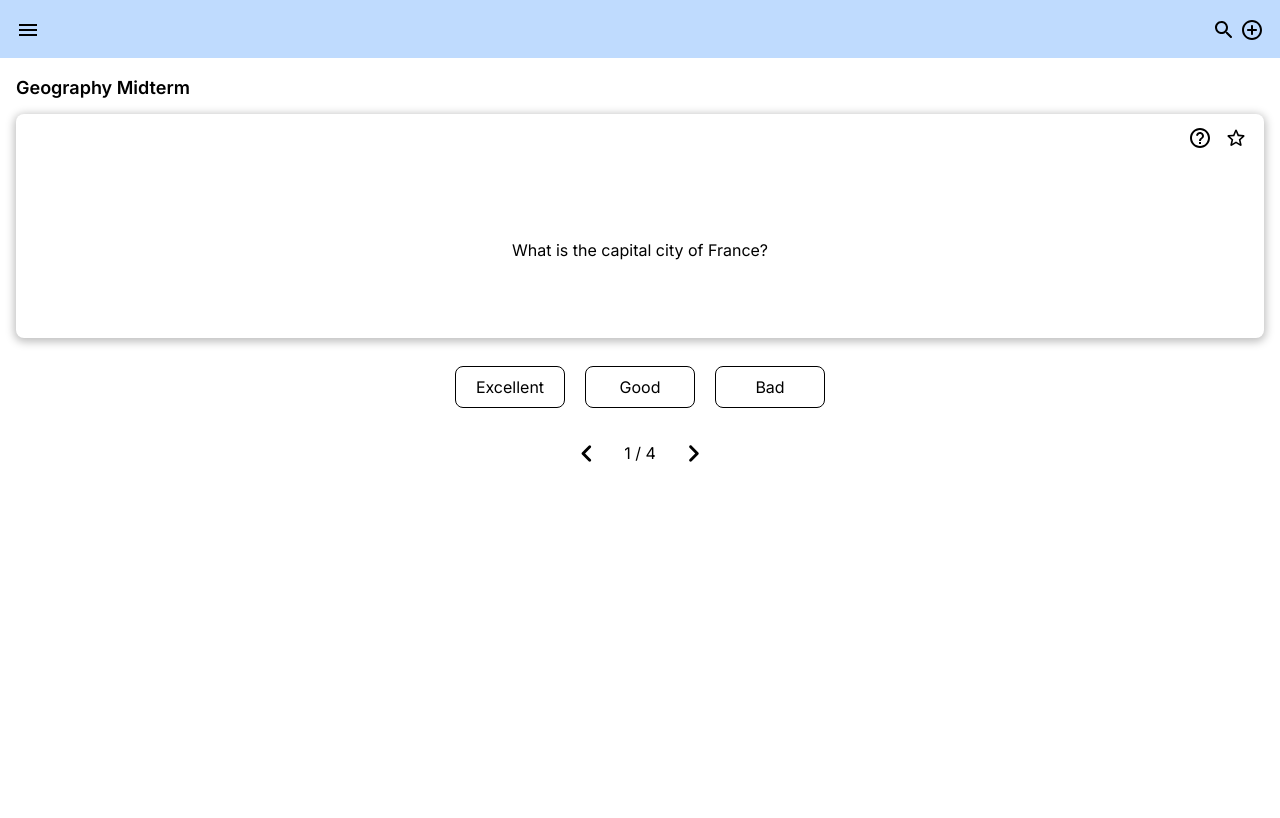
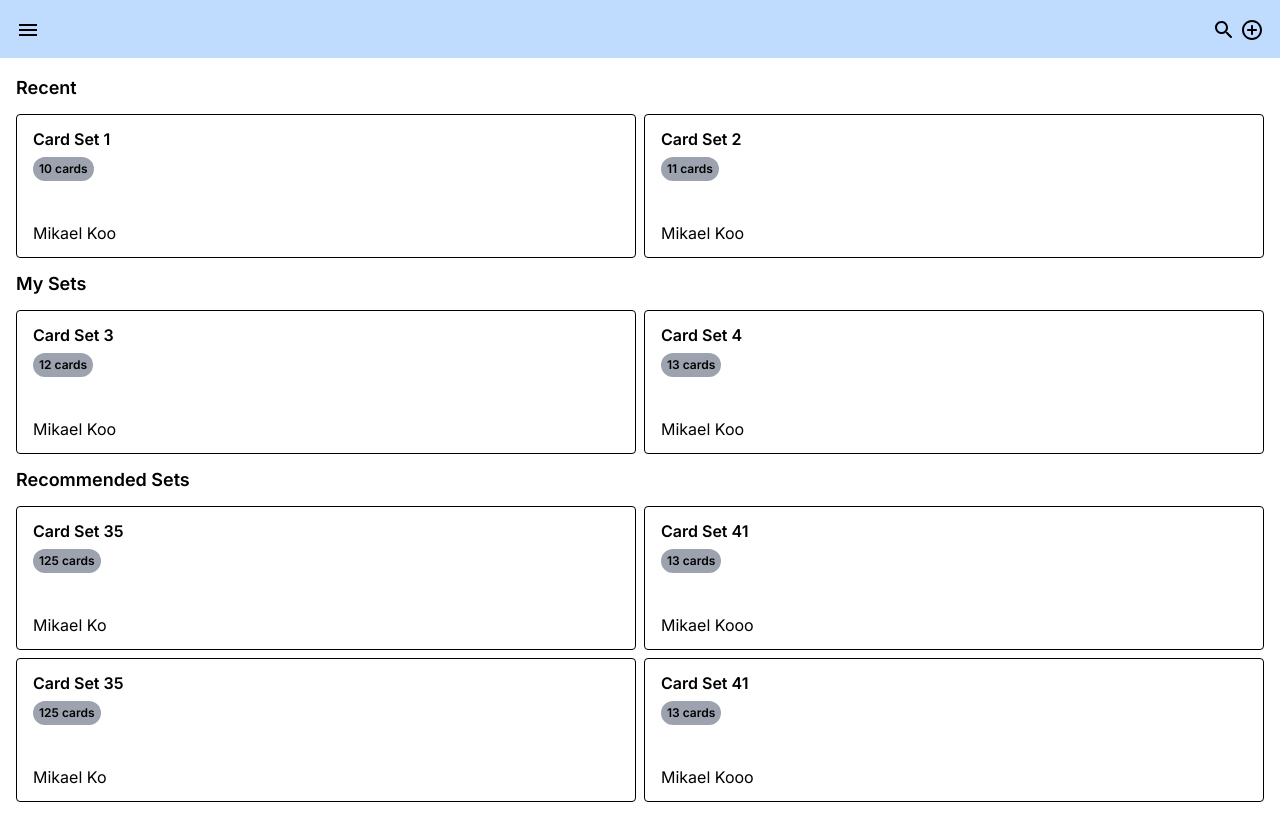
Before and after one commit to koo-mi/rememberme, a Next.js app: page / in a window 1280 px wide. Built offline with nearby package versions, Linux system fonts and the light colour scheme.

Commit message:
add props for HomeCardLink component, change list switching mechanism to store index instead of entire list

```diff
--- /dev/null
+++ b/app/cardset/[setId]/page.tsx
@@ -0,0 +1,111 @@
+'use client';
+import Card from '../../components/Card';
+import NavigateCard from '../../components/NavigateCard';
+import RateCard from '../../components/RateCard';
+import { useState } from 'react';
+
+export default function cardSet({ params }: { params: { setId: string } }) {
+	const [cardList, setCardList] = useState([
+		{
+			question: 'What is the capital city of France?',
+			answer: 'Paris',
+			hint: 'P____'
+		},
+		{
+			question: 'What is the capital city of Korea?',
+			answer: 'Seoul',
+			hint: 'S____'
+		},
+		{
+			question: 'What is the capital city of Japan?',
+			answer: 'Tokyo',
+			hint: 'T____'
+		},
+		{
+			question: 'What is the capital city of Canada?',
+			answer: 'Ottawa',
+			hint: 'O_____'
+		}
+	]);
+
+	const [nextSet, setNextSet] = useState(new Set());
+
+	function addToNextSet(index: number) {
+		const newSet = nextSet.add(index);
+		setNextSet(newSet);
+	}
+
+	function removeFromNextSet(index: number) {
+		if (nextSet.has(index)) {
+			const newSet = new Set(nextSet);
+			newSet.delete(index);
+			console.log(newSet);
+			setNextSet(newSet);
+		}
+	}
+
+	let previousList = [];
+	const [current, setCurrent] = useState(1);
+	const [total, setTotal] = useState(4);
+	const [complete, setComplete] = useState(false);
+
+	// Move the card to other index
+	function changeCurrent(num: number) {
+		let newNum = current + num;
+		if (newNum < 1) {
+			return;
+		}
+		setCurrent(newNum);
+	}
+
+	function switchList() {
+		previousList = [...cardList];
+
+		const newSetIndex = nextSet.entries();
+		const newList = [];
+		for (const i of newSetIndex) {
+			newList.push(cardList[i[1]]);
+		}
+		setCurrent(1);
+		setTotal(newList.length);
+		setCardList([...newList]);
+		setNextSet(new Set());
+	}
+
+	if (total === 0 && !complete) {
+		setComplete(true);
+	}
+
+	if (current > total && total > 0) {
+		switchList();
+	}
+
+	console.log(nextSet);
+
+	return (
+		<>
+			<main className="flex flex-col p-4 gap-3 max-w-7xl m-auto">
+				<h1 className="font-semibold text-lg">Geography Midterm</h1>
+				{!complete ? (
+					<>
+						<Card cardList={cardList} current={current} />
+						<RateCard
+							changeCurrent={changeCurrent}
+							current={current}
+							addToNextSet={addToNextSet}
+						/>
+						<NavigateCard
+							current={current}
+							total={total}
+							changeCurrent={changeCurrent}
+							addToNextSet={addToNextSet}
+							removeFromNextSet={removeFromNextSet}
+						/>
+					</>
+				) : (
+					'Complete!'
+				)}
+			</main>
+		</>
+	);
+}
--- /dev/null
+++ b/app/components/HomeCardLink.tsx
@@ -0,0 +1,22 @@
+import { useRouter } from 'next/navigation';
+
+const HomeCardLink = ({ title, qty, author, link }) => {
+	const router = useRouter();
+
+	return (
+		<article
+			className="border-black border rounded px-4 py-3"
+			onClick={() => {
+				router.push(link);
+			}}
+		>
+			<h3 className="font-semibold mb-1">{title}</h3>
+			<p className="inline-block px-1.5 py-1 rounded-full bg-gray-400 text-xs font-semibold">
+				{qty} cards
+			</p>
+			<p className="mt-10">{author}</p>
+		</article>
+	);
+};
+
+export default HomeCardLink;
--- a/app/components/NavigateCard.tsx
+++ b/app/components/NavigateCard.tsx
@@ -1,11 +1,19 @@
 import NavigateNextRoundedIcon from '@mui/icons-material/NavigateNextRounded';
 import NavigateBeforeRoundedIcon from '@mui/icons-material/NavigateBeforeRounded';
 
-const NavigateCard = ({ current, total, changeCurrent }) => {
+const NavigateCard = ({
+	current,
+	total,
+	changeCurrent,
+	addToNextSet,
+	removeFromNextSet
+}) => {
 	function handleNext() {
+		addToNextSet(current - 1);
 		changeCurrent(1);
 	}
 	function handleBefore() {
+		removeFromNextSet(current - 2);
 		changeCurrent(-1);
 	}
 
--- a/app/components/RateCard.tsx
+++ b/app/components/RateCard.tsx
@@ -1,12 +1,6 @@
 import './RateCard.css';
 
-const RateCard = ({
-	changeCurrent,
-	current,
-	total,
-	addToNextList,
-	switchList
-}) => {
+const RateCard = ({ changeCurrent, current, addToNextSet }) => {
 	function handleClick(e) {
 		e.preventDefault();
 		const value = e.target.value;
@@ -14,14 +8,14 @@ const RateCard = ({
 
 		if (value === '1') {
 			if (random > 0.8) {
-				addToNextList(current - 1);
+				addToNextSet(current - 1);
 			}
 		} else if (value === '2') {
 			if (random > 0.4) {
-				addToNextList(current - 1);
+				addToNextSet(current - 1);
 			}
 		} else {
-			addToNextList(current - 1);
+			addToNextSet(current - 1);
 		}
 		changeCurrent(1);
 	}
--- a/app/newcardset/page.tsx
+++ b/app/newcardset/page.tsx
@@ -63,6 +63,11 @@ const newCardSet = () => {
 				>
 					<p className="text-2xl">+</p>
 				</div>
+				<div className="flex justify-end mt-3">
+					<button className="py-2 px-3 text-white bg-blue-600 rounded w-24">
+						Create
+					</button>
+				</div>
 			</form>
 		</main>
 	);
--- a/app/page.tsx
+++ b/app/page.tsx
@@ -1,93 +1,79 @@
 'use client';
-import Card from './components/Card';
-import NavigateCard from './components/NavigateCard';
-import RateCard from './components/RateCard';
-import { useState } from 'react';
+
+import HomeCardLink from './components/HomeCardLink';
 
 export default function Home() {
-	const [cardList, setCardList] = useState([
-		{
-			question: 'What is the capital city of France?',
-			answer: 'Paris',
-			hint: 'P____'
-		},
-		{
-			question: 'What is the capital city of Korea?',
-			answer: 'Seoul',
-			hint: 'S____'
-		},
-		{
-			question: 'What is the capital city of Japan?',
-			answer: 'Tokyo',
-			hint: 'T____'
-		},
-		{
-			question: 'What is the capital city of Canada?',
-			answer: 'Ottawa',
-			hint: 'O_____'
-		}
-	]);
-	const [nextList, setNextList] = useState<any>([]);
-	let previousList = [];
-
-	const [current, setCurrent] = useState(1);
-	const [total, setTotal] = useState(4);
-	const [complete, setComplete] = useState(false);
-
-	// Move the card to other index
-	function changeCurrent(num: number) {
-		let newNum = current + num;
-		if (newNum < 1) {
-			return;
-		}
-		setCurrent(newNum);
-	}
-
-	// Add new card to NextList
-	function addToNextList(index: number) {
-		setNextList([...nextList, cardList[index]]);
-	}
-
-	// Switch cardList to nextList
-	function switchList() {
-		previousList = [...cardList];
-		setCurrent(1);
-		setTotal(nextList.length);
-		setCardList([...nextList]);
-		setNextList([]);
-	}
-
-	if (total === 0 && !complete) {
-		setComplete(true);
-	}
-
-	if (current > total && total > 0) {
-		switchList();
-	}
-
 	return (
 		<>
 			<main className="flex flex-col p-4 gap-3 max-w-7xl m-auto">
-				<h1 className="font-semibold text-lg">Geography Midterm</h1>
-				{!complete ? (
-					<>
-						<Card cardList={cardList} current={current} />
-						<RateCard
-							changeCurrent={changeCurrent}
-							current={current}
-							total={total}
-							addToNextList={addToNextList}
-							switchList={switchList}
+				{/* Recent */}
+				<div>
+					<h2 className="font-semibold text-lg">Recent</h2>
+					<div className="grid grid-cols-2 gap-2 mt-3">
+						<HomeCardLink
+							title="Card Set 1"
+							qty={10}
+							author={'Mikael Koo'}
+							link={'/cardset/1'}
 						/>
-						<NavigateCard
-							current={current}
-							total={total}
-							changeCurrent={changeCurrent}
+						<HomeCardLink
+							title="Card Set 2"
+							qty={11}
+							author={'Mikael Koo'}
+							link={'/cardset/2'}
 						/>
-					</>
-				) : (
-					'Complete!'
-				)}
+					</div>
+				</div>
+
+				{/* My Sets */}
+				<div>
+					<h2 className="font-semibold text-lg">My Sets</h2>
+					<div className="grid grid-cols-2 gap-2 mt-3">
+						<HomeCardLink
+							title="Card Set 3"
+							qty={12}
+							author={'Mikael Koo'}
+							link={'/cardset/3'}
+						/>
+						<HomeCardLink
+							title="Card Set 4"
+							qty={13}
+							author={'Mikael Koo'}
+							link={'/cardset/4'}
+						/>
+					</div>
+				</div>
+
+				{/* Recommend */}
+				<div>
+					<h2 className="font-semibold text-lg">Recommended Sets</h2>
+					<div className="grid grid-cols-2 grid-rows-2 gap-2 mt-3">
+						<HomeCardLink
+							title="Card Set 35"
+							qty={125}
+							author={'Mikael Ko'}
+							link={'/cardset/35'}
+						/>
+						<HomeCardLink
+							title="Card Set 41"
+							qty={13}
+							author={'Mikael Kooo'}
+							link={'/cardset/41'}
+						/>
+						<HomeCardLink
+							title="Card Set 35"
+							qty={125}
+							author={'Mikael Ko'}
+							link={'/cardset/35'}
+						/>
+						<HomeCardLink
+							title="Card Set 41"
+							qty={13}
+							author={'Mikael Kooo'}
+							link={'/cardset/41'}
+						/>
+					</div>
+				</div>
 			</main>
 		</>
 	);
```
